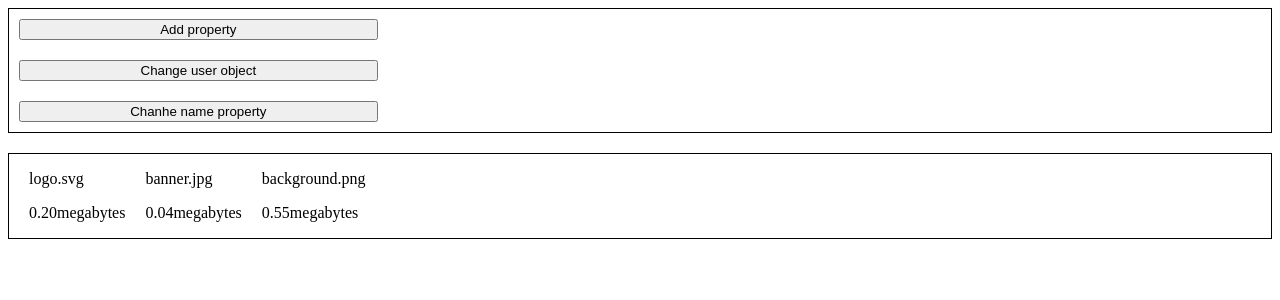
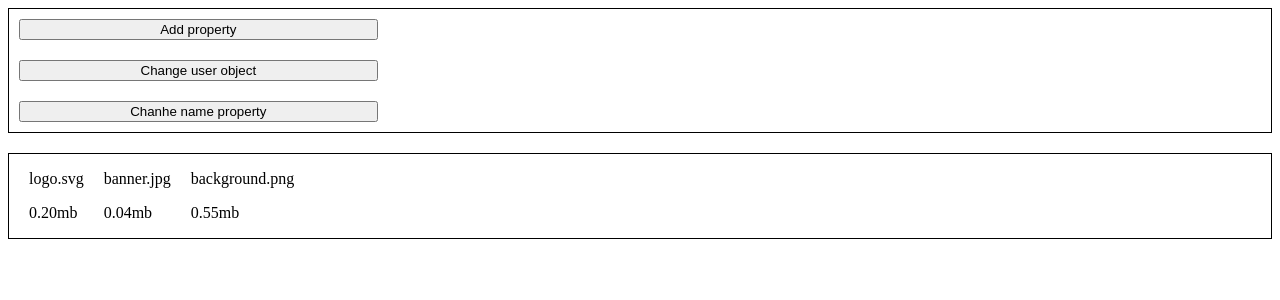
Before and after one commit to VoMa1996/ToddWorkAngularProLesson20-, an Angular app: page / in a window 1280 px wide. Shown: the top 300 px of the page. Built offline with nearby package versions, Linux system fonts and the light colour scheme.

Commit message:
lesson 28

```diff
--- a/src/app/app.component.html
+++ b/src/app/app.component.html
@@ -73,8 +73,10 @@
   </div> -->
 
   <div class="window2">
-    <div *ngFor="let file of files">
+    <!-- <div *ngFor="let file of files"> -->
+    <div *ngFor="let file of mapped">
       <p>{{file.name}}</p>
-      <p>{{file.size | filesize: 'megabytes' }}</p>
+      <p>{{file.size}}</p>
+      <!-- <p>{{file.size | filesize: 'megabytes' }}</p> -->
     </div>
   </div>
--- a/src/app/app.component.ts
+++ b/src/app/app.component.ts
@@ -3,19 +3,25 @@ import { setTimeout } from 'timers';
 
 interface Files {
   name: string,
-  size: number,
+  size: any,
   type: string
 }
+
+import { FileSizePipe } from './filesize.pipe';
 
 @Component({
   selector: 'app-root',
   changeDetection: ChangeDetectionStrategy.Default,
   templateUrl: './app.component.html',
-  styleUrls: ['./app.component.scss']
+  styleUrls: ['./app.component.scss'],
+  providers:[
+    FileSizePipe
+  ]
 })
 export class AppComponent implements OnInit{
 
   files: Files[];
+  mapped: Files[];
 
   ngOnInit() {
     this.files = [
@@ -23,7 +29,19 @@ export class AppComponent implements OnInit{
       {name: 'banner.jpg', size: 46477, type: 'image/jpg'},
       {name: 'background.png', size: 575476, type: 'image/png'}
     ];
+
+    this.mapped = this.files.map(file => {
+      return {
+        name: file.name,
+        type: file.type,
+        size: this.fileSizePipe.transform(file.size, 'mb')
+      };
+    });
   }
+
+  constructor(
+    private fileSizePipe: FileSizePipe
+  ) {}
 
 
 //   user: any = {
```
